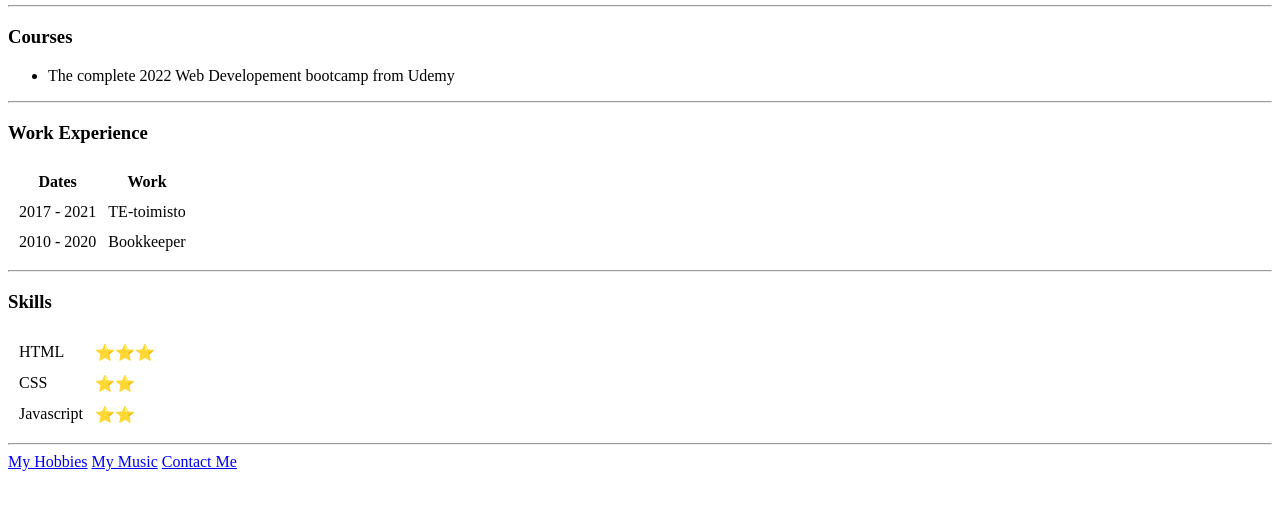
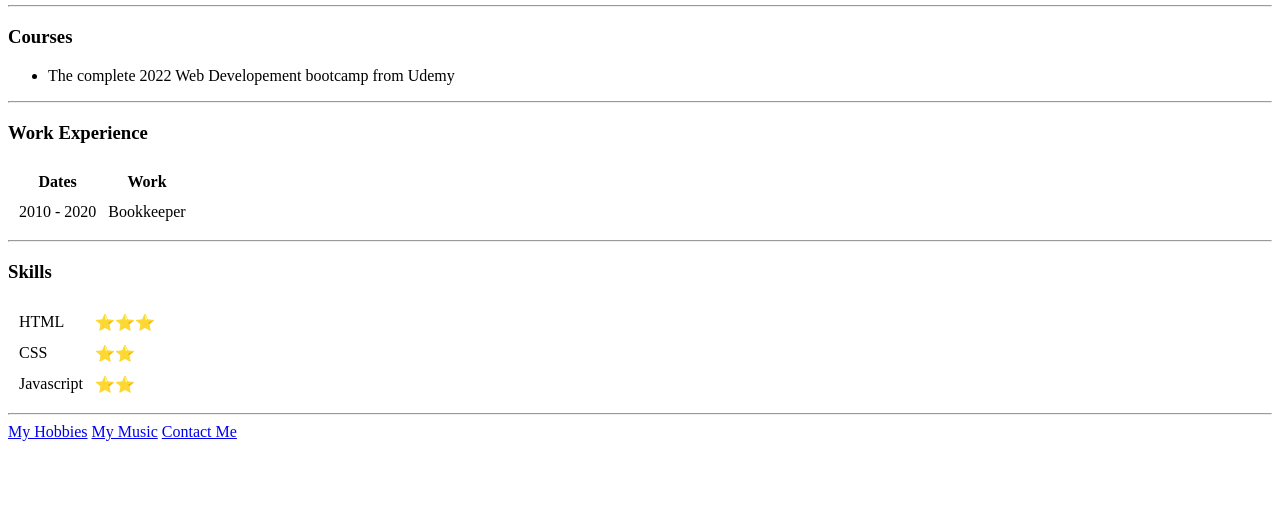
Before and after one commit to muumitalo/CV, a plain HTML site: page index.html in a window 1280 px wide. Shown: the part 129-638 px from the top of the page. Drawn offline with Linux system fonts and the light colour scheme.

Commit message:
Update index.html

```diff
--- a/index.html
+++ b/index.html
@@ -23,10 +23,6 @@
           <th>Dates</th>
           <th>Work</th>
         </tr>
-      <tr>
-        <td>2017 - 2021</td>
-        <td>TE-toimisto</td>
-      </tr>
       <tr>
         <td>2010 - 2020</td>
         <td>Bookkeeper</td>
```
